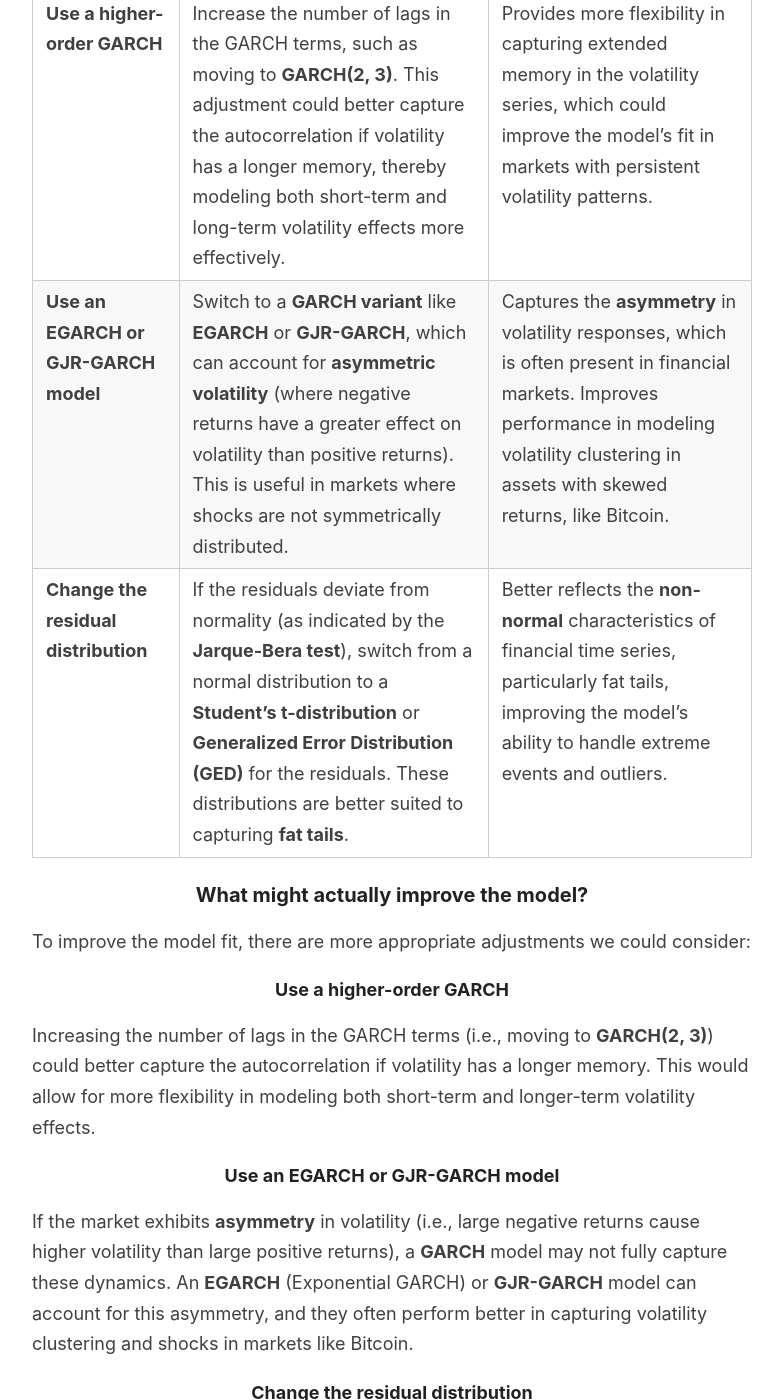
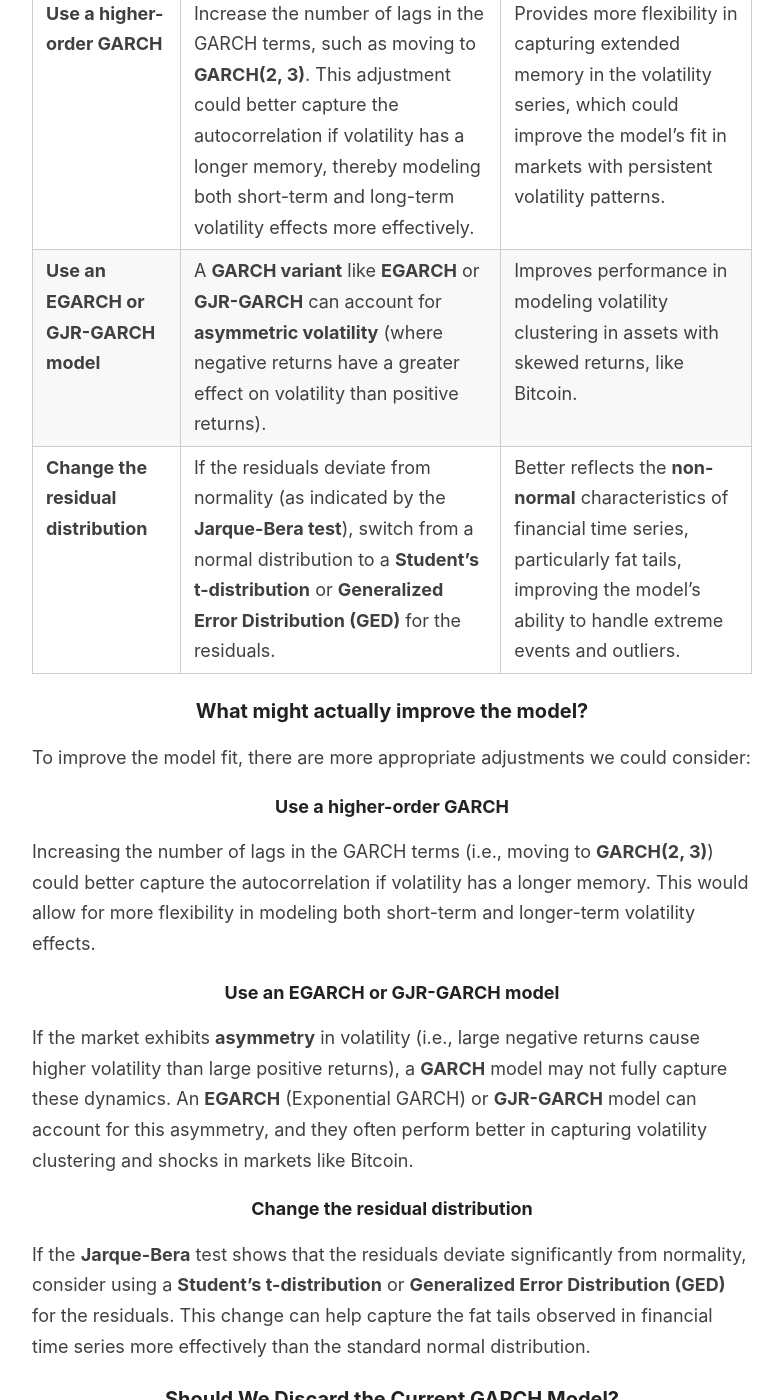
Before and after one commit to Zaltarba/blog, a Jekyll site: the page built from _posts/2024-09-23-BitcoinVolatility-2.md, in a window 1280 px wide and 1400 px high, scrolled down 16706 px. Shown: the whole window, without its empty margins (248-1031 px from the left). Built offline with Jekyll 4.4.1, drawn with Linux system fonts in a browser that asks for light colours; formulas are drawn with MathJax 3.

Commit message:
Update 2024-09-23-BitcoinVolatility-2.md

```diff
--- a/_posts/2024-09-23-BitcoinVolatility-2.md
+++ b/_posts/2024-09-23-BitcoinVolatility-2.md
@@ -452,8 +452,8 @@ To improve the fit of the GARCH model, we can consider several adjustments. The
 | **Adjustment**                          | **Description**                                                                                                                                                                                                                                                                          | **Benefit**                                                                                                                                                                                       |
 |-----------------------------------------|------------------------------------------------------------------------------------------------------------------------------------------------------------------------------------------------------------------------------------------------------------------------------------------|---------------------------------------------------------------------------------------------------------------------------------------------------------------------------------------------------|
 | **Use a higher-order GARCH**            | Increase the number of lags in the GARCH terms, such as moving to **GARCH(2, 3)**. This adjustment could better capture the autocorrelation if volatility has a longer memory, thereby modeling both short-term and long-term volatility effects more effectively.                        | Provides more flexibility in capturing extended memory in the volatility series, which could improve the model’s fit in markets with persistent volatility patterns.                                |
-| **Use an EGARCH or GJR-GARCH model**    | Switch to a **GARCH variant** like **EGARCH** or **GJR-GARCH**, which can account for **asymmetric volatility** (where negative returns have a greater effect on volatility than positive returns). This is useful in markets where shocks are not symmetrically distributed.                 | Captures the **asymmetry** in volatility responses, which is often present in financial markets. Improves performance in modeling volatility clustering in assets with skewed returns, like Bitcoin. |
-| **Change the residual distribution**    | If the residuals deviate from normality (as indicated by the **Jarque-Bera test**), switch from a normal distribution to a **Student’s t-distribution** or **Generalized Error Distribution (GED)** for the residuals. These distributions are better suited to capturing **fat tails**. | Better reflects the **non-normal** characteristics of financial time series, particularly fat tails, improving the model's ability to handle extreme events and outliers.                           |
+| **Use an EGARCH or GJR-GARCH model**    | A **GARCH variant** like **EGARCH** or **GJR-GARCH** can account for **asymmetric volatility** (where negative returns have a greater effect on volatility than positive returns).                 | Improves performance in modeling volatility clustering in assets with skewed returns, like Bitcoin. |
+| **Change the residual distribution**    | If the residuals deviate from normality (as indicated by the **Jarque-Bera test**), switch from a normal distribution to a **Student’s t-distribution** or **Generalized Error Distribution (GED)** for the residuals. | Better reflects the **non-normal** characteristics of financial time series, particularly fat tails, improving the model's ability to handle extreme events and outliers.                           |
 
 ### What might actually improve the model?
 
```
